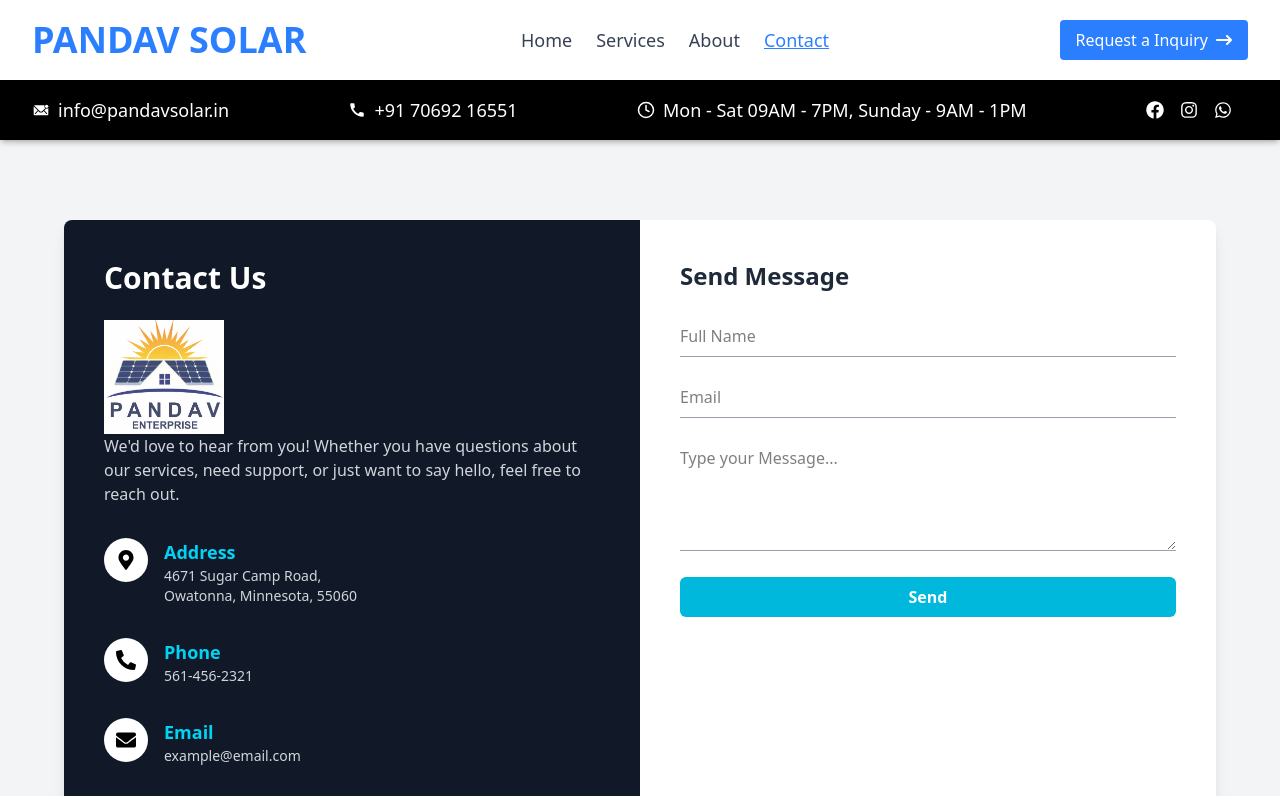
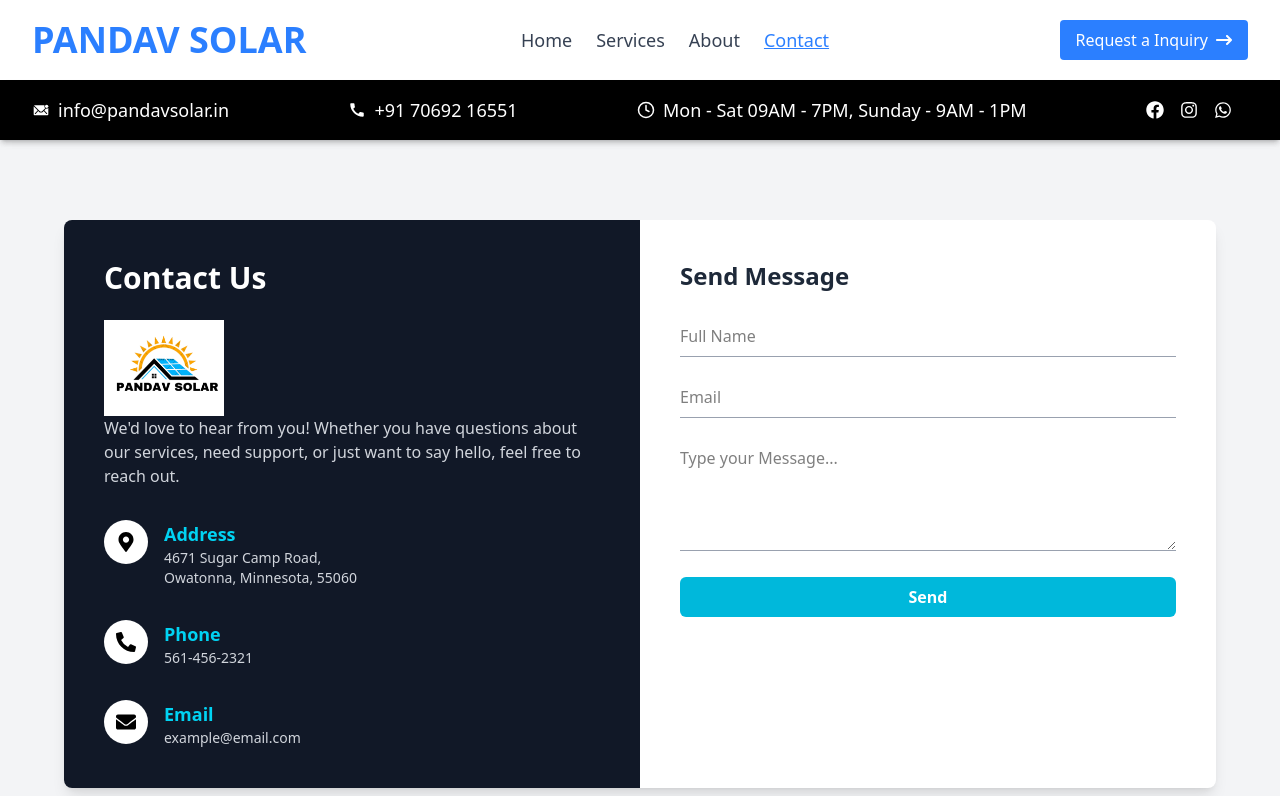
Before and after one commit to devang99099/Pandav-solar, a React (Vite) app: page /contact in a window 1280 px wide. Shown: the top 796 px of the page. Built offline with nearby package versions, Linux system fonts and the light colour scheme.

Commit message:
logo ADD

```diff
--- a/src/pages/Contact.jsx
+++ b/src/pages/Contact.jsx
@@ -1,7 +1,7 @@
 import React, { useState } from "react";
 import { FaMapMarkerAlt, FaPhoneAlt, FaEnvelope } from "react-icons/fa";
 
-import footerLogo from "../assets/footer-logo.jpeg";
+import newLogo from "../assets/new-logo.png";
 
 const Contact = () => {
   const [form, setForm] = useState({
@@ -49,7 +49,7 @@
         {/* Left: Contact Info */}
         <div className="bg-[#111827] text-white p-10 rounded-l-lg">
           <h2 className="text-3xl font-bold mb-6">Contact Us</h2>
-          <img src={footerLogo} alt=" Logo " className="w-30" />
+          <img src={newLogo} alt=" Logo " className="w-30" />
           <p className="text-gray-300 mb-8">
             We'd love to hear from you! Whether you have questions about our
             services, need support, or just want to say hello, feel free to
```
Also changed, not shown: src/assets/new-logo.png (added).
